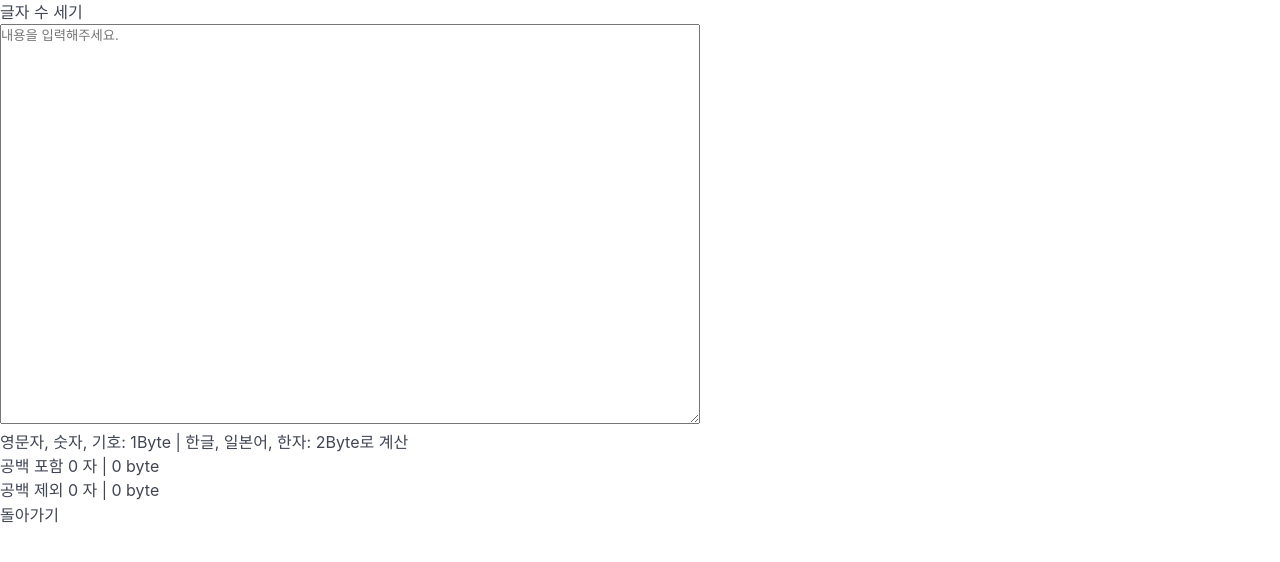
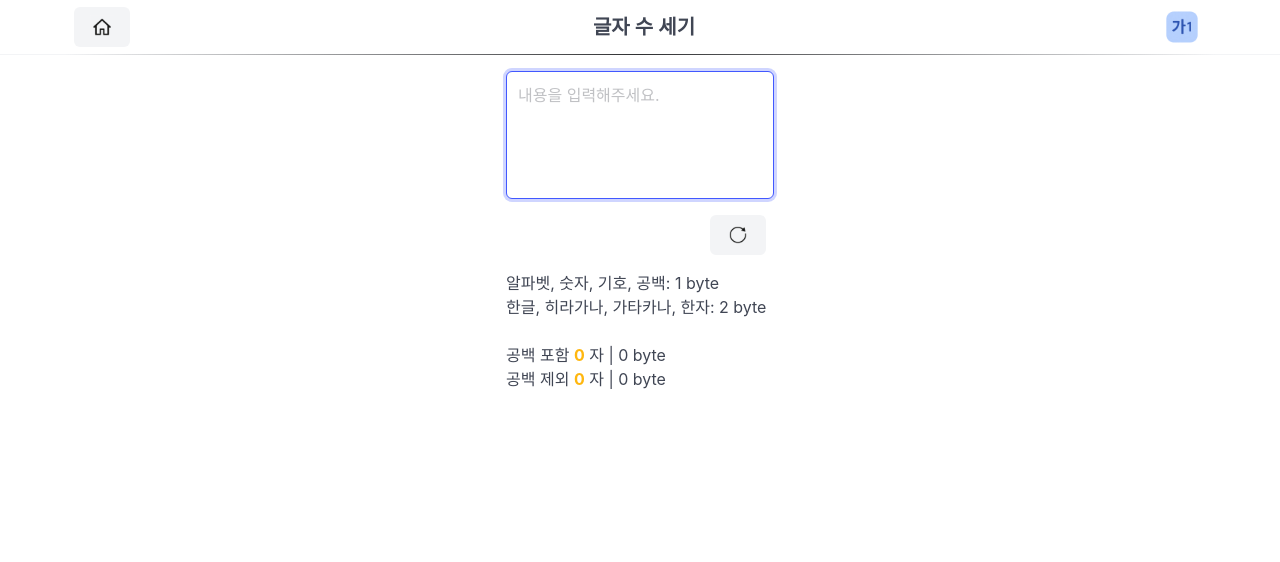
Before and after one commit to ProjectWJ/webtools_lite_extension, a website built with Vite: page src/popup/popup.html in a window 1280 px wide. Both pictures are taken after a click on the button "글자 수 세기". Built offline with nearby package versions, Linux system fonts and the light colour scheme.

Commit message:
제목 UI 및 글자 수 세기 UI 구성 완료

```diff
--- a/src/popup/popup.css
+++ b/src/popup/popup.css
@@ -7,6 +7,43 @@
   width: 1px;
   height: 1px;
   margin: -1px;
+}
+
+.titlepadding {
+  height: 54px;
+  padding: 12px 10px 12px 10px;
+}
+
+.titlearg {
+  display: flex;
+  align-items: center;
+  justify-content: space-between; /* 또는 flex-start, center 등 원하는 정렬로 */
+}
+
+.titlehr {
+  position: relative;
+  height: 1px;
+  margin: 0 0 0 0;
+}
+
+.titlehr:before {
+  content: "";
+  position: absolute;
+  top: 0;
+  left: 5%;
+  right: 5%;
+  width: 90%;
+  height: 1px;
+  background-image: linear-gradient(
+    to right,
+    transparent,
+    rgb(48, 49, 51),
+    transparent
+  );
+}
+
+.character-count-width {
+  width: 300px;
 }
 
 .justifystart {
@@ -19,11 +56,6 @@
 
 .paddingbottom {
   padding-bottom: 10px;
-}
-
-#character-count-textarea {
-  height: 400px;
-  width: 700px;
 }
 
 #unit-convert-selectbox {
--- a/src/popup/popup.html
+++ b/src/popup/popup.html
@@ -6,12 +6,13 @@
     <title>Document</title>
   </head>
   <body>
-    <div id="tab-panel" class="card-content">
-      <div class="card">
-        <header class="card-header">
-          <p class="card-header-title">WebTools Lite Extension 1.0</p>
-        </header>
-
+    <div id="tab-panel" class="">
+      <div class="container titlepadding">
+        <h3 class="is-size-5 has-text-weight-semibold has-text-centered">
+          WebTools Lite Extension 1.0
+        </h3>
+      </div>
+      <hr class="titlehr" />
       <div
         class="buttons is-flex is-flex-wrap-wrap container is-fluid paddingtop paddingbottom"
       >
@@ -112,22 +113,116 @@
         </button>
       </div>
     </div>
+
+    <div id="character-count-panel" class="card-content blind">
+      <div class="container titlepadding titlearg">
+        <button class="back-btn button is-light" type="button">
+          <img src="/home.png" alt="홈" class="image is-24x24" />
+        </button>
+
+        <p class="is-size-5 has-text-weight-semibold has-text-centered">
+          글자 수 세기
+        </p>
+        <img
+          src="/charcount.png"
+          alt="글자 수 세기"
+          class="is-block image is-48x48"
+        />
       </div>
-
-    <div id="character-count-panel" class="blind">
-      <p>글자 수 세기</p>
+      <hr class="titlehr" />
+      <div class="container px-4 py-4 character-count-width">
         <textarea
           id="character-count-textarea"
           placeholder="내용을 입력해주세요."
+          class="textarea has-fixed-size"
         ></textarea>
-      <p>영문자, 숫자, 기호: 1Byte | 한글, 일본어, 한자: 2Byte로 계산</p>
-      <p id="blank-include">공백 포함 0 자 | 0 byte</p>
-      <p id="blank-ignore">공백 제외 0 자 | 0 byte</p>
-      <button class="back-btn" type="button">돌아가기</button>
+        <div class="py-4 is-flex is-justify-content-end">
+          <button
+            type="button"
+            id="character-count-reset"
+            class="button is-light mr-2"
+          >
+            <img
+              src="/reset.png"
+              alt="초기화"
+              class="is-block image is-24x24"
+            />
+          </button>
+          <!--
+          <button
+            type="button"
+            id="character-count-zoom"
+            class="button is-light"
+          >
+            <img src="/zoom.png" alt="확대" class="is-block image is-24x24" />
+          </button>
+
+          <div id="character-count-zoom-view" class="blind">
+            <div class="modal">
+              <div class="modal-background"></div>
+              <div calss="modal-card">
+                <header class="modal-card-head">
+                  <p class="modal-card-title">Modal title</p>
+                  <button
+                    type="button"
+                    class="delete"
+                    aria-label="close"
+                  ></button>
+                </header>
+                <section class="modal-card-body">
+                  <span
+                    id="character-count-zoom-modal-content"
+                    class="modal-content"
+                  >
+                  </span>
+                </section>
+                <footer class="modal-card-foot">
+                  <div class="buttons">
+                    <button type="button" class="button is-success">
+                      Save changes
+                    </button>
+                    <button type="button" class="button">Cancel</button>
+                  </div>
+                </footer>
+              </div>
+            </div>
+          </div>
+          <span></span>
+          -->
+        </div>
+        <p>알파벳, 숫자, 기호, 공백: 1 byte</p>
+        <p>한글, 히라가나, 가타카나, 한자: 2 byte</p>
+        <br />
+        <span>공백 포함</span>
+        <span id="blank-include" class="has-text-warning has-text-weight-bold"
+          >0</span
+        >
+        <span id="blank-include-byte">자 | 0 byte</span>
+        <br />
+        <span>공백 제외</span>
+        <span id="blank-ignore" class="has-text-warning has-text-weight-bold"
+          >0</span
+        >
+        <span id="blank-ignore-byte">자 | 0 byte</span>
+      </div>
     </div>
 
     <div id="capital-lower-convert-panel" class="blind">
-      <p>대소문자 변환</p>
+      <div class="container titlepadding titlearg">
+        <button class="back-btn button is-light" type="button">
+          <img src="/home.png" alt="홈" class="image is-24x24" />
+        </button>
+
+        <p class="is-size-5 has-text-weight-semibold has-text-centered">
+          대소문자 변환
+        </p>
+        <img
+          src="/capitallower.png"
+          alt="대소문자 변환"
+          class="is-block image is-48x48"
+        />
+      </div>
+      <hr class="titlehr" />
       <textarea
         id="capital-lower-convert-textarea-input"
         placeholder="내용을 입력해주세요."
--- a/src/popup/popup.ts
+++ b/src/popup/popup.ts
@@ -48,25 +48,30 @@ document.querySelectorAll(".back-btn").forEach((button) => {
 
 /** 버튼 이벤트 토글 */
 const panels = document.querySelectorAll("[id$=-panel]"); // -panel로 끝나는 단어 검색 $
-const termsPrivacyContainer = document.getElementById(
+/* const termsPrivacyContainer = document.getElementById(
   "terms-privacy-container"
-);
+); */
 
 function panelToggle(id: string) {
   panels.forEach((panel) => {
     if (panel.id === id) {
       panel.classList.remove("blind");
+
+      // 글자 수 세기 자동 포커스 실행
+      if (panel.id === "character-count-panel") {
+        characterCountAutoFocus();
+      }
     } else {
       panel.classList.add("blind");
     }
   });
-  if (termsPrivacyContainer) {
+  /*   if (termsPrivacyContainer) {
     if (termsPrivacyContainer.classList.contains("blind")) {
       termsPrivacyContainer.classList.remove("blind");
     } else {
       termsPrivacyContainer.classList.add("blind");
     }
-  }
+  } */
 }
 
 /** 옵션 */
@@ -96,34 +101,93 @@ if (helpBtn) {
 document
   .getElementById("character-count-textarea")
   ?.addEventListener("input", characterCountAction);
+document
+  .getElementById("character-count-reset")
+  ?.addEventListener("click", characterCountReset);
+/* document
+  .getElementById("character-count-zoom")
+  ?.addEventListener("click", characterCountZoom); */
+// 자동 포커스
+function characterCountAutoFocus() {
+  const textArea: HTMLTextAreaElement = document.getElementById(
+    "character-count-textarea"
+  ) as HTMLTextAreaElement;
+  if (textArea) {
+    textArea.focus();
+  }
+}
+
+// 초기화
+function characterCountReset() {
+  const textArea: HTMLTextAreaElement = document.getElementById(
+    "character-count-textarea"
+  ) as HTMLTextAreaElement;
+  textArea.value = "";
+  characterCountAction();
+}
+
+// 크게 보기
+/* function characterCountZoom() {
+  const textArea: HTMLTextAreaElement = document.getElementById(
+    "character-count-textarea"
+  ) as HTMLTextAreaElement;
+  const modalView: HTMLDivElement = document.getElementById(
+    "character-count-zoom-view"
+  ) as HTMLDivElement;
+  const modalSpan: HTMLSpanElement = document.getElementById(
+    "character-count-zoom-modal-content"
+  ) as HTMLSpanElement;
+  const inputvalue: string = textArea.value;
+
+  modalSpan.innerText = inputvalue;
+
+  if (modalView) {
+    modalView.classList.remove("blind");
+  }
+  console.log(inputvalue);
+} */
+
+// 글자 수 세기 액션
 function characterCountAction() {
   const textArea: HTMLTextAreaElement = document.getElementById(
     "character-count-textarea"
   ) as HTMLTextAreaElement;
   const blankInclude: HTMLElement | null =
     document.getElementById("blank-include");
+  const blankIncludeByte: HTMLElement | null =
+    document.getElementById("blank-include-byte");
   const blankIgnore: HTMLElement | null =
     document.getElementById("blank-ignore");
-
-  if (textArea && blankInclude && blankIgnore) {
+  const blankIgnoreByte: HTMLElement | null =
+    document.getElementById("blank-ignore-byte");
+
+  if (
+    textArea &&
+    blankInclude &&
+    blankIncludeByte &&
+    blankIgnore &&
+    blankIgnoreByte
+  ) {
     const textValue: string = textArea.value;
     const textWithoutSpaces: string = textValue.replace(/\s+/g, "");
 
-    blankInclude.innerText = `공백 포함 ${textValue.length} 자 | ${byteCounter(
-      textValue,
-      1
-    )} Byte`;
-    blankIgnore.innerText = `공백 미포함 ${
-      textWithoutSpaces.length
-    } 자 | ${byteCounter(textWithoutSpaces, 0)} Byte`;
-  }
-}
-
+    blankInclude.innerText = textValue.length.toString();
+    blankIncludeByte.innerText = ` 자 | ${byteCounter(textValue, 1)} byte`;
+
+    blankIgnore.innerText = textWithoutSpaces.length.toString();
+    blankIgnoreByte.innerText = ` 자 | ${byteCounter(
+      textWithoutSpaces,
+      0
+    )} byte`;
+  }
+}
+
+// 바이트 계산
 function byteCounter(text: string, blank: number = 0) {
   let byte: number = 0;
 
   if (blank === 0) {
-    // 공백이 미포함이면 미리 줄바꿈과 공백을 빈칸으로 처리
+    // 공백 제외면 미리 줄바꿈과 공백을 빈칸으로 처리
     text = text.replace(/\s+/g, "");
   }
 
```
Also changed, not shown: public/home.png (added), public/reset.png (added), public/zoom.png (added). Lines whose indentation alone changed are shown as unchanged.
